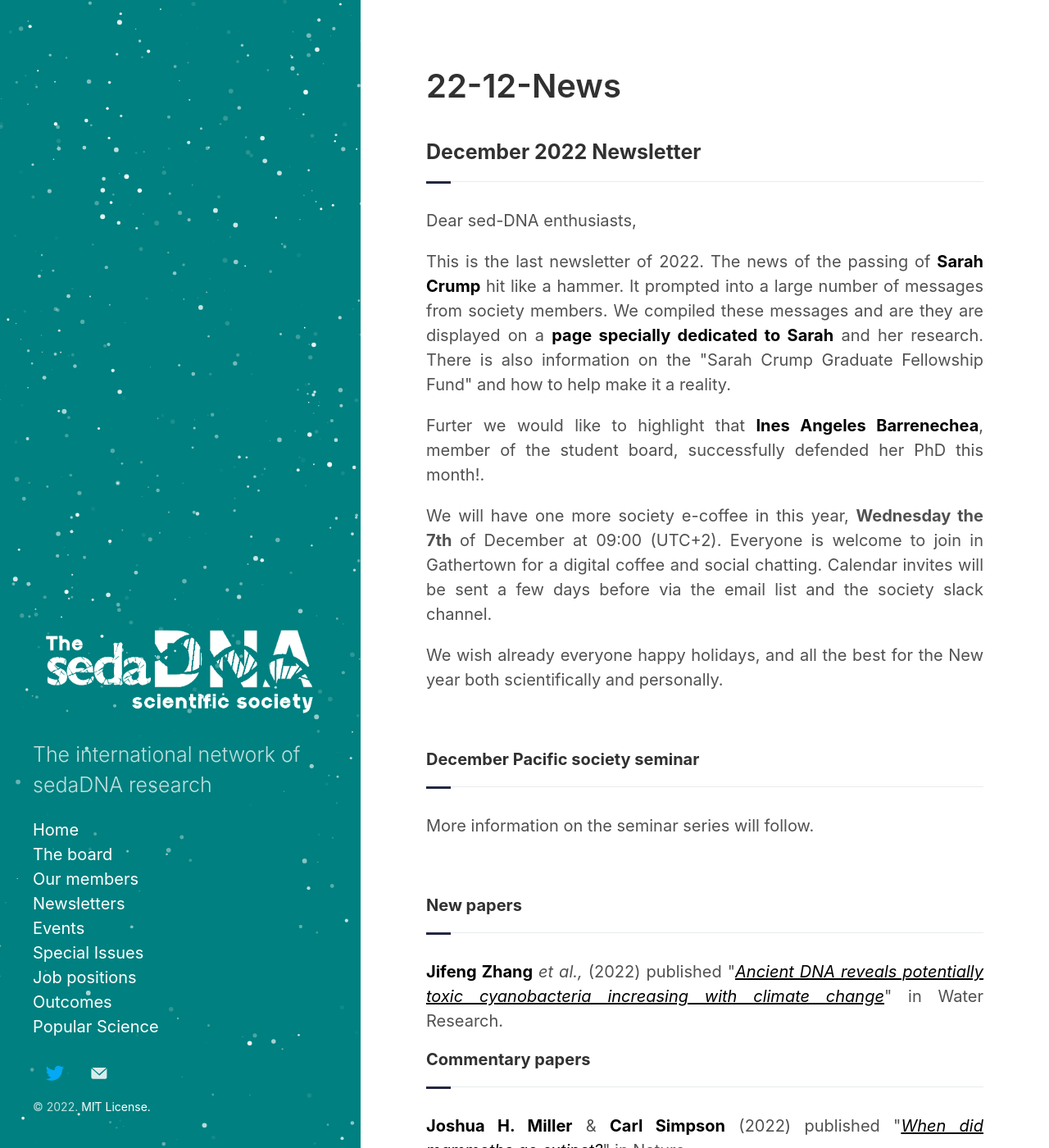
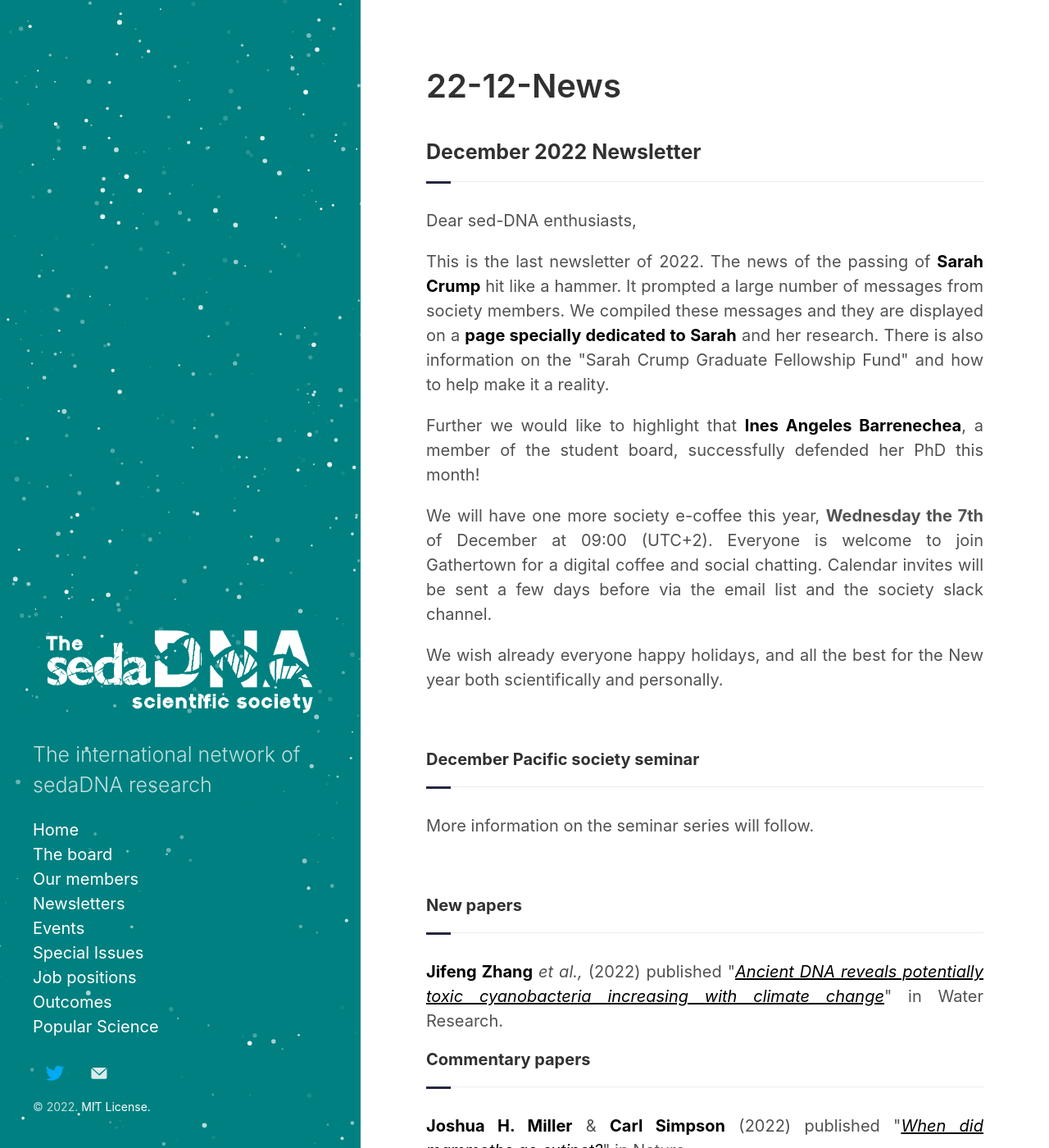
Before and after one commit to sedadna/sedadna.github.io, a Jekyll site: the page built from category/news/22-12.md, in a window 1280 px wide and 1400 px high. Shown: the whole window at 82% size. Built offline with Jekyll 4.4.1, drawn with Linux system fonts in a browser that asks for light colours.

Commit message:
Update 22-12.md

```diff
--- a/category/news/22-12.md
+++ b/category/news/22-12.md
@@ -9,11 +9,11 @@ title: 22-12-News
 
 <p>Dear sed-DNA enthusiasts,</p>
 <div class="intro">
-<p> This is the last newsletter of 2022. The news of the passing of <a href="https://www.sarahcrumpscience.com" target="_blank"><b>Sarah Crump</b></a> hit like a hammer. It prompted into a large number of messages from society members. We compiled these messages and are they are displayed on a  <a href="https://sedadna.github.io/category/sarah_crump.html" target="_blank"><b>page specially dedicated to Sarah</b></a> and her research. There is also information on the "Sarah Crump Graduate Fellowship Fund" and how to help make it a reality.</p>
+<p> This is the last newsletter of 2022. The news of the passing of <a href="https://www.sarahcrumpscience.com" target="_blank"><b>Sarah Crump</b></a> hit like a hammer. It prompted a large number of messages from society members. We compiled these messages and they are displayed on a  <a href="https://sedadna.github.io/category/sarah_crump.html" target="_blank"><b>page specially dedicated to Sarah</b></a> and her research. There is also information on the "Sarah Crump Graduate Fellowship Fund" and how to help make it a reality.</p>
 
-<p>Furter we would like to highlight that <a href="https://www.researchgate.net/profile/Ines-Barrenechea-2" target="_blank"><b>Ines Angeles Barrenechea</b></a>, member of the student board, successfully defended her PhD this month!.</p>
+<p>Further we would like to highlight that <a href="https://www.researchgate.net/profile/Ines-Barrenechea-2" target="_blank"><b>Ines Angeles Barrenechea</b></a>, a member of the student board, successfully defended her PhD this month!</p>
 
-<p>We will have one more society e-coffee in this year, <b> Wednesday the 7th </b> of December at 09:00 (UTC+2). Everyone is welcome to join in Gathertown for a digital coffee and social chatting. Calendar invites will be sent a few days before via the email list and the society slack channel.
+<p>We will have one more society e-coffee this year, <b> Wednesday the 7th </b> of December at 09:00 (UTC+2). Everyone is welcome to join Gathertown for a digital coffee and social chatting. Calendar invites will be sent a few days before via the email list and the society slack channel.
 </p>
 <p>We wish already everyone happy holidays, and all the best for the New year both scientifically and personally.
 </p>
@@ -39,7 +39,7 @@ More information on the seminar series will follow.
 <div class="intro">
 <h4 class="section-title underline">Preprints</h4>
 
-<p><a href="https://www.limnologie.uni-konstanz.de/ag-epp-umweltgenomik/team/yi-wang/" target="_blank"><b>Yi Wangs</b></a> (2022) made the preprint "<a href="https://doi.org/10.21203/rs.3.rs-2233464/v1" target="_blank"><u><i>Spatial distribution of sedimentary DNA is taxon-specific and linked to local occurrence at intra-lake scale</i></u></a>" available at Research Square.</p>
+<p><a href="https://www.limnologie.uni-konstanz.de/ag-epp-umweltgenomik/team/yi-wang/" target="_blank"><b>Yi Wang</b></a> (2022) made the preprint "<a href="https://doi.org/10.21203/rs.3.rs-2233464/v1" target="_blank"><u><i>Spatial distribution of sedimentary DNA is taxon-specific and linked to local occurrence at intra-lake scale</i></u></a>" available at Research Square.</p>
 
 <br>
 <h4 class="section-title underline">New Positions</h4>
```
